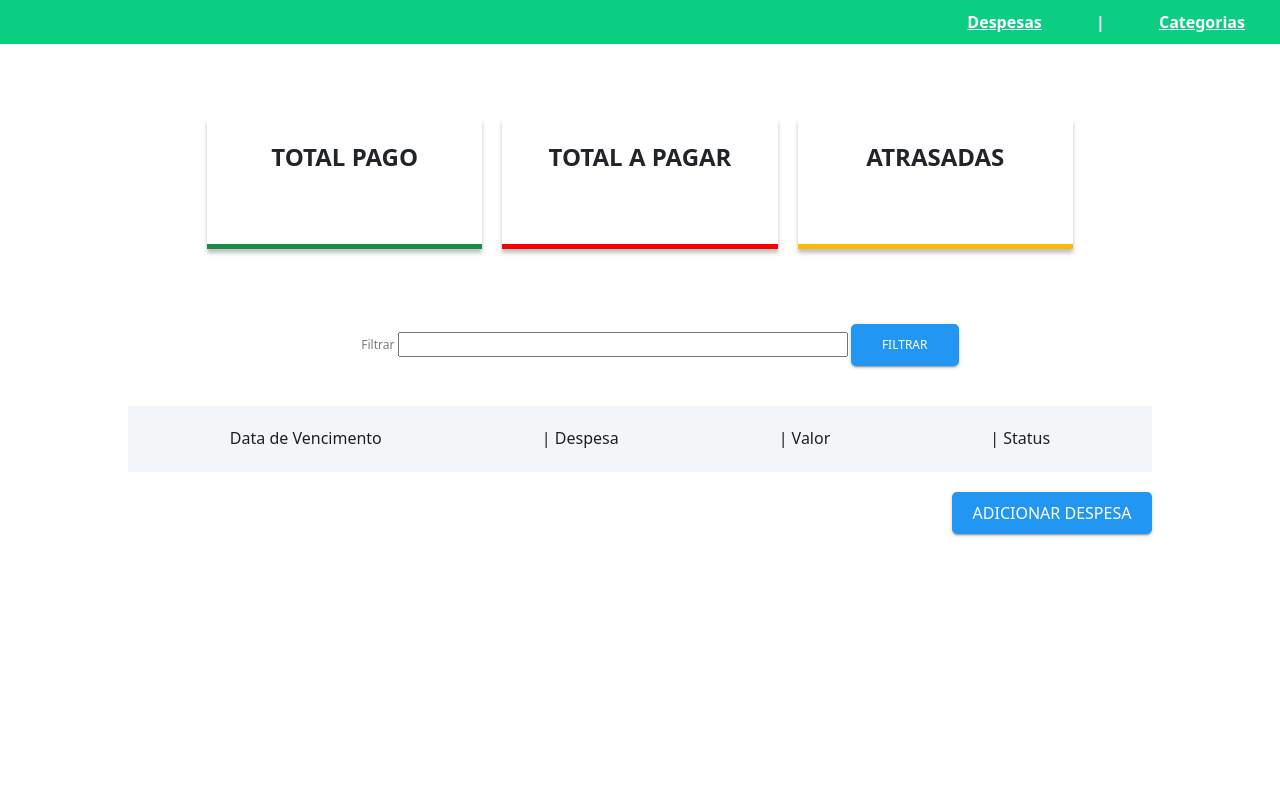
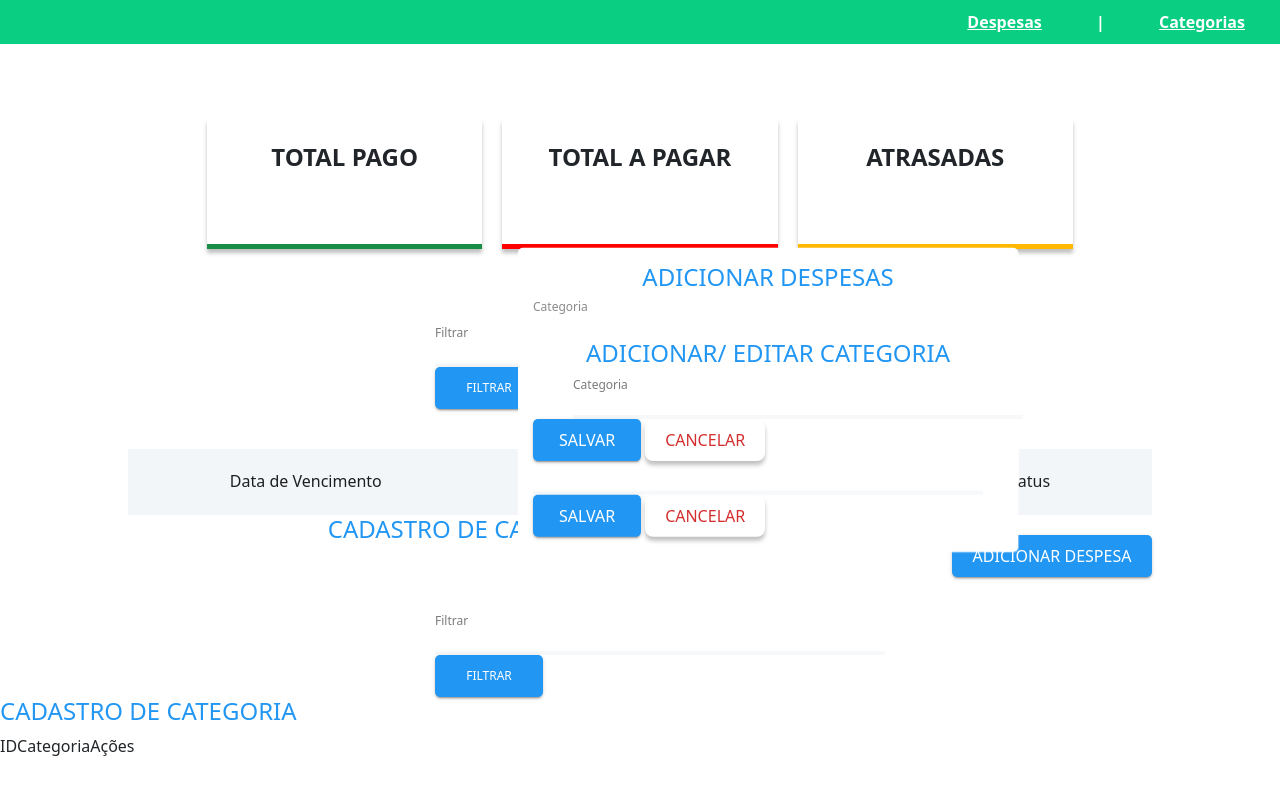
Before and after one commit to eliselindinho/projeto_final_js_intermediario_controle_despesa, a plain HTML site: page index.html in a window 1280 px wide. Drawn offline with nearby package versions, Linux system fonts and the light colour scheme.

Commit message:
Alterando CSS para voltar a aparecer todas as páginas do HTML

```diff
--- a/css/sistema.css
+++ b/css/sistema.css
@@ -10,6 +10,11 @@
 
 body {
   width: 100%;
+}
+
+input {
+  border: none;
+  border-bottom: 4px solid #f3f6f9be;
 }
 
 #headerNavigation {
@@ -48,7 +53,7 @@ body {
   margin-top: 60px;
 }
 
-.filterTextToType {
+.typeInputText {
   width: 450px;
   height: 25px;
 }
@@ -86,7 +91,7 @@ table {
   width: 80%;
 }
 
-tr:nth-child(odd) {
+table:nth-child(odd) {
   background-color: #f3f6f9;
   border-bottom: solid 2px #f3f6f9be;
 }
@@ -111,10 +116,6 @@ tr:nth-child(odd) {
   border-radius: 5px;
   box-shadow: 0px 3px 1px -2px rgba(0, 0, 0, 0.2),
     0px 2px 2px rgba(0, 0, 0, 0.14), 0px 1px 5px rgba(0, 0, 0, 0.12);
-}
-
-#addExpense {
-  display: none;
 }
 
 #buttonAddExpenseTriggerModal {
@@ -178,7 +179,8 @@ tr:nth-child(odd) {
   z-index: 5;
 }
 
-#modalAddExpense {
+#modalAddExpense,
+#modalAddEditCategory {
   position: fixed;
   left: 60%;
   top: 50%;
@@ -192,9 +194,12 @@ tr:nth-child(odd) {
   box-shadow: 1px 1px 1px #ffffff6e;
 }
 
-.addExpenseTitleModal,
+#titlePage {
+  display: flex;
+  justify-content: center;
+}
+
 .titlePages {
-  text-align: center;
   color: #2196f3;
   font-family: var(--font-family-project);
   font-size: 24px;
@@ -211,5 +216,5 @@ tr:nth-child(odd) {
 .pageRegisterCategory,
 .pageAddEditCategory,
 .pageAddExpense {
-  display: none;
+  display: block;
 }
--- a/index.html
+++ b/index.html
@@ -31,13 +31,17 @@
       <div id="filter">
         <label for="name" class="textFilter"
           >Filtrar
-          <input type="text" id="categoryFilterHome" class="filterTextToType" />
+          <div>
+            <input type="text" id="categoryFilterHome" class="typeInputText" />
+          </div>
+          <div>
             <input
               type="button"
               id="buttonFilter"
               class="buttonblue"
               value="FILTRAR"
             />
+          </div>
         </label>
       </div>
       <div id="homePageTable">
@@ -61,22 +65,31 @@
     </section>
     <section id="addExpense">
       <div id="modalAddExpense" class="pageAddExpense">
-        <h1 id="addExpenseTitleModal" class="titlePages">ADICIONAR DESPESAS</h1>
+        <div id="titlePage">
+          <h1 class="titlePages">ADICIONAR DESPESAS</h1>
+        </div>
         <div id="tableHeader">
+          <div>
             <h3 class="modalInput">Categoria</h3>
             <input
               id="categoryAddExpense"
               type="text"
+              class="typeInputText"
               placeholder="Busque a categoria"
             />
+          </div>
+          <div>
             <h3 class="modalInput">Data de Vencimento</h3>
-          <input
-            id="dueDateAddExpense"
-            type="number"
-            class="filterTextToType"
-          />
+            <input id="dueDateAddExpense" type="number" class="typeInputText" />
+          </div>
+          <div>
             <h3 class="modalInput">Despesa</h3>
-          <input id="valueAddExpense" type="number" class="filterTextToType" />
+            <input id="valueAddExpense" type="number" class="typeInputText" />
+          </div>
+          <div>
+            <h3 class="modalInput">Valor</h3>
+            <input id="valueAddExpense" type="number" class="typeInputText" />
+          </div>
         </div>
         <button id="saveAddExpense" class="buttonblue">SALVAR</button>
         <button id="cancelAddExpense" class="buttonCancel">CANCELAR</button>
@@ -84,29 +97,37 @@
     </section>
     <section id="categoryRegister">
       <div class="pageRegisterCategory">
+        <div id="titlePage">
           <h1 id="registationCategory" class="titlePages">
             CADASTRO DE CATEGORIA
           </h1>
+        </div>
         <div id="filter">
           <label for="name" class="textFilter"
             >Filtrar
+            <div>
               <input
                 type="text"
                 id="categoryFilterRegister"
-              class="filterTextToType"
+                class="typeInputText"
               />
+            </div>
+            <div>
               <input
                 type="button"
                 id="buttonFilterCategory"
                 class="buttonblue"
                 value="FILTRAR"
               />
+            </div>
           </label>
         </div>
         <div id="addExpense">
+          <div>
             <h1 id="addExpenseTitleModal" class="titlePages">
-            ADICIONAR CATEGORIA
+              CADASTRO DE CATEGORIA
             </h1>
+          </div>
           <table>
             <thead id="headerTableCategoryRegister">
               <tr class="categoryRegisterTableHeader">
@@ -122,16 +143,18 @@
     </section>
     <section id="modalAddEditCategory">
       <div class="pageAddEditCategory">
+        <div id="titlePage">
           <h1 id="addEditCategory" class="titlePages">
             ADICIONAR/ EDITAR CATEGORIA
           </h1>
+        </div>
         <div id="categoryEditAdd">
           <label for="name" class="textFilter"
             >Categoria
             <input
               type="text"
               id="categoryFilterEditAdd"
-              class="filterTextToType"
+              class="typeInputText"
             />
           </label>
           <button id="buttonSave" class="buttonblue">SALVAR</button>
```
Lines whose indentation alone changed are shown as unchanged.
